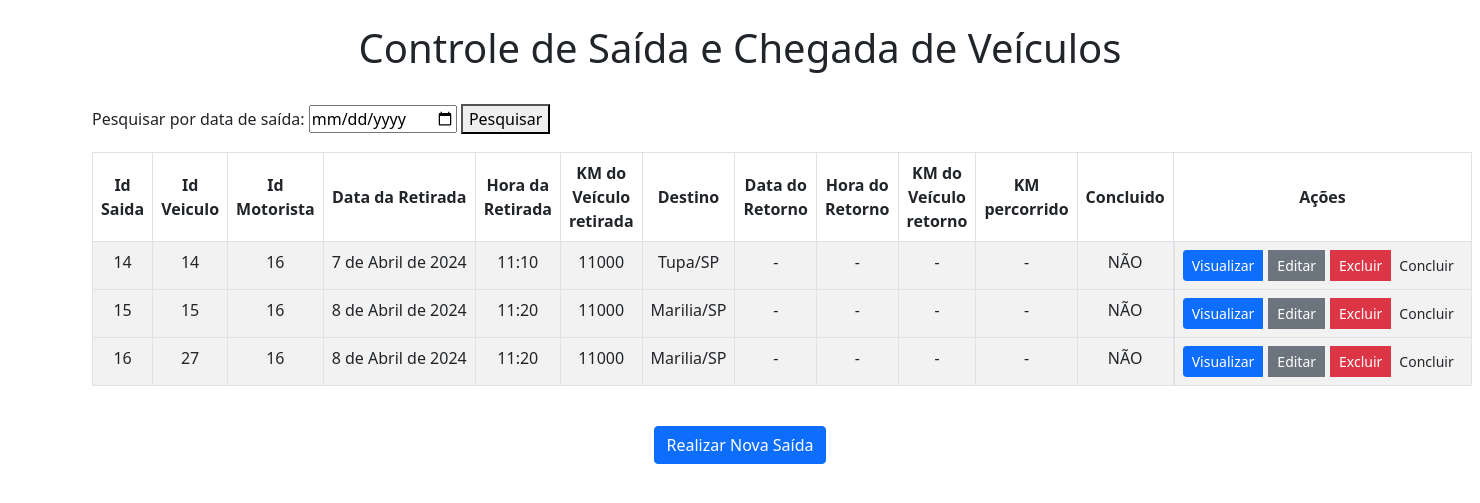
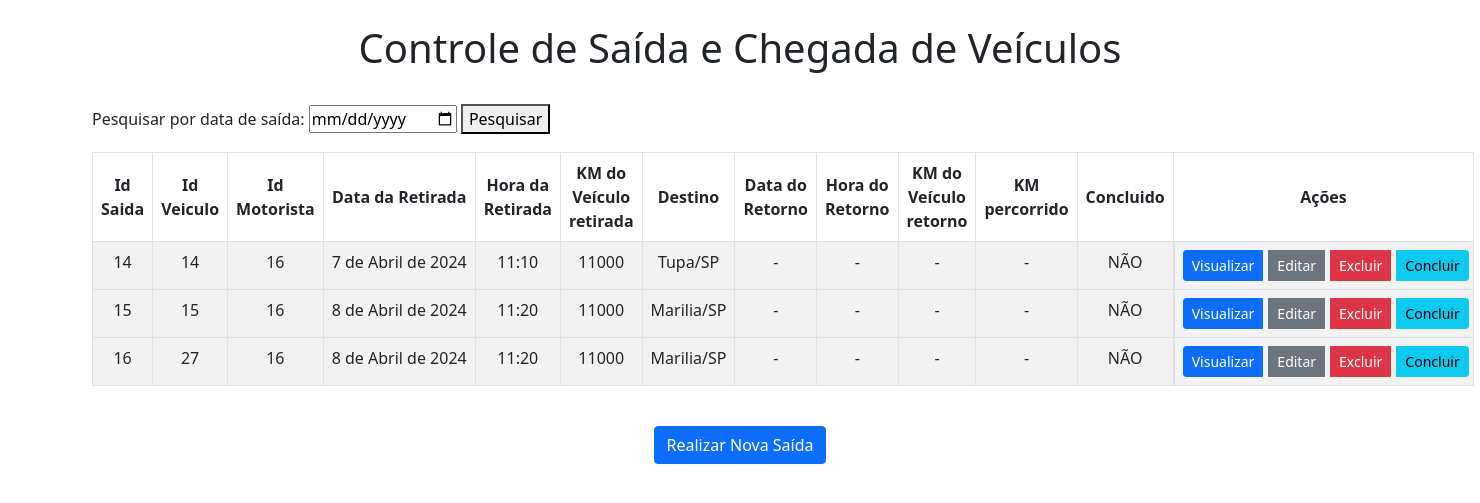
Before and after one commit to daltonpfdev/ag_controle_project, a Django app: page / in a window 1480 px wide. Shown: the part 56-559 px from the top of the page. Run offline with Django 5.2, Linux system fonts and the light colour scheme; data comes from the database, SQL or seed files in the repository.

Commit message:
Alterações das Visualições das Ações dos Registros de Controle

```diff
--- a/app_controle/templates/app_controle/controle_list.html
+++ b/app_controle/templates/app_controle/controle_list.html
@@ -67,16 +67,15 @@
                     <td>{{ controle.km_retorno|floatformat:0|default:"-" }}</td>
                     <td>{{ controle.km_percorrido|floatformat:0|default:"-" }}</td>
                     <td>{{ controle.concluido|default:"NÃO" }}</td>
-                    <td class="btn-group text-center">
+                    <td style="width: 300px;" class="btn-group text-center">
                         {% if controle.concluido %}
                             <a href="{% url 'controle_detail' pk=controle.pk %}" class="btn btn-primary btn-sm">Visualizar</a>
                             <a style="margin-left: 5px;" href="{% url 'controle_delete' pk=controle.pk %}" class="btn btn-danger btn-sm">Excluir</a>
-                            <span style="white-space: nowrap; margin-left: 5px;">Tarefa Finalizada</span>
                         {% else %}
                             <a href="{% url 'controle_detail' pk=controle.pk %}" class="btn btn-primary btn-sm">Visualizar</a>
                             <a style="margin-left: 5px;" href="{% url 'controle_update' pk=controle.id %}" class="btn btn-secondary btn-sm">Editar</a>
                             <a style="margin-left: 5px;" href="{% url 'controle_delete' pk=controle.pk %}" class="btn btn-danger btn-sm">Excluir</a>
-                            <a href="{% url 'controle_complete' pk=controle.id %}" class="btn bnt-secondary btn-sm">Concluir</a>
+                            <a style="margin-left: 5px;" href="{% url 'controle_complete' pk=controle.id %}" class="btn btn-info btn-sm">Concluir</a>
                         {% endif %}
 
                     </td>
```
